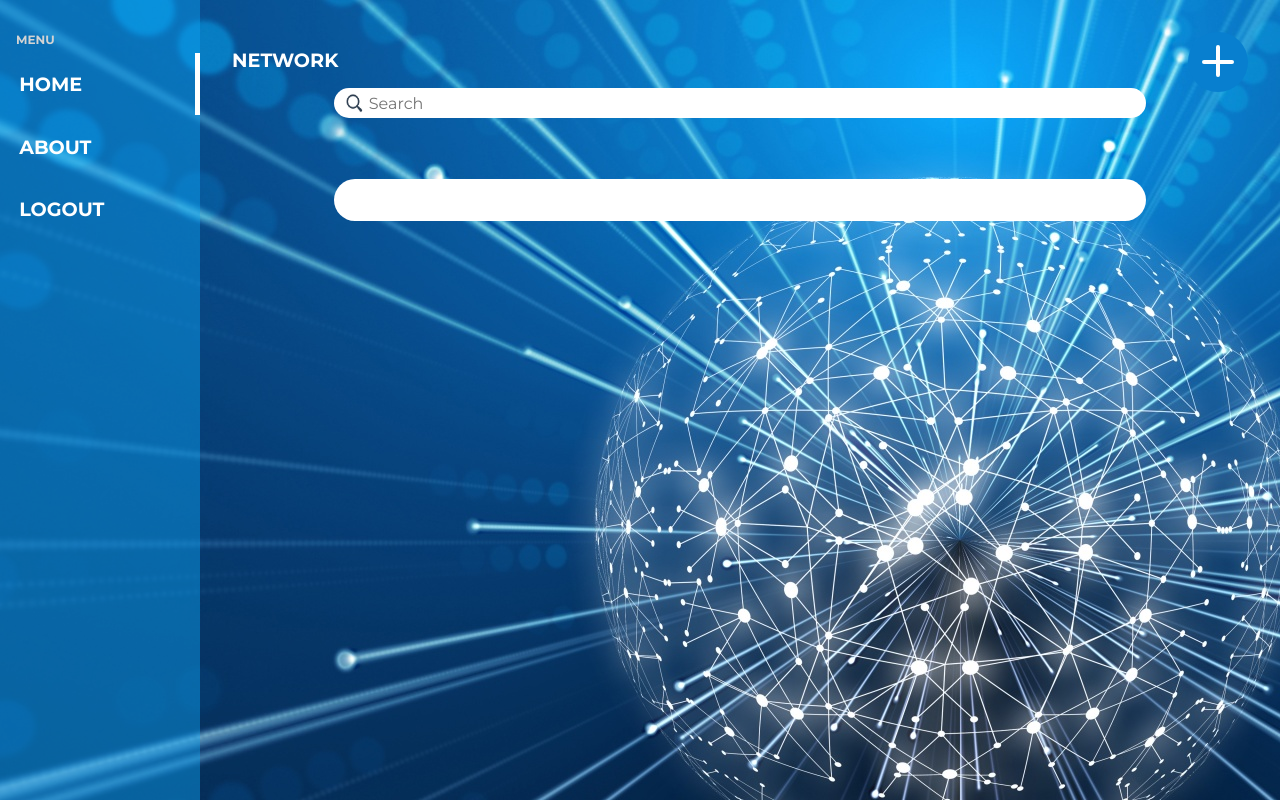
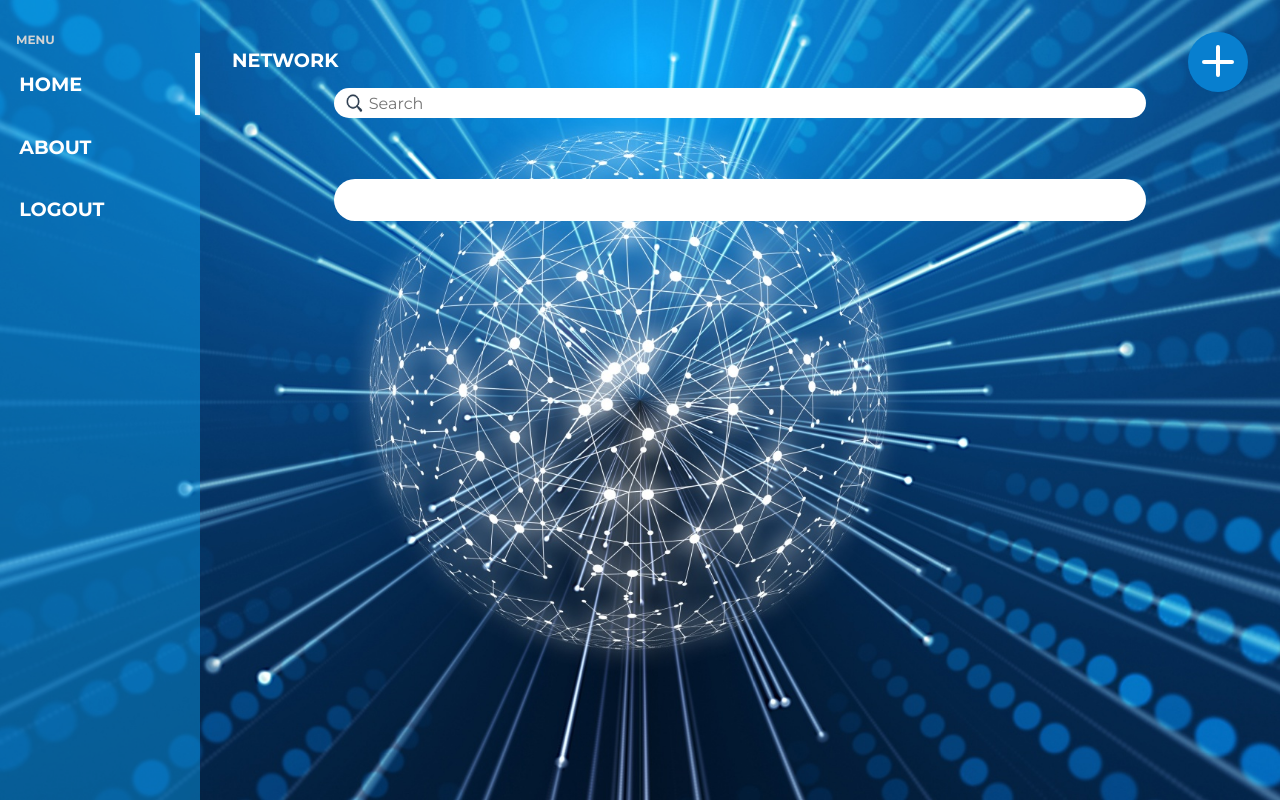
Before and after one commit to DylanEngle/COP4331-POOSD-Group16, a PHP site: page /contactMenu.html in a window 1280 px wide. Run offline with PHP 8.4, Linux system fonts and the light colour scheme; some libraries are stand-ins or nearby versions.

Commit message:
Fixed background on contact page

```diff
--- a/css/contactMenu.css
+++ b/css/contactMenu.css
@@ -8,7 +8,12 @@
 }
 
 .app {
+    height: 100%;
+    width: 100%;
     background-image: url('../images/network.jpeg');
+    background-position: center;
+    background-size: cover;
+    background-attachment: fixed;
     display: flex;
     min-height: 100vh;
 }
@@ -67,6 +72,7 @@
 .list-container {
     text-align: center;
 }
+
 .search-wrapper {
     width: 100%;
     position: relative;
```
